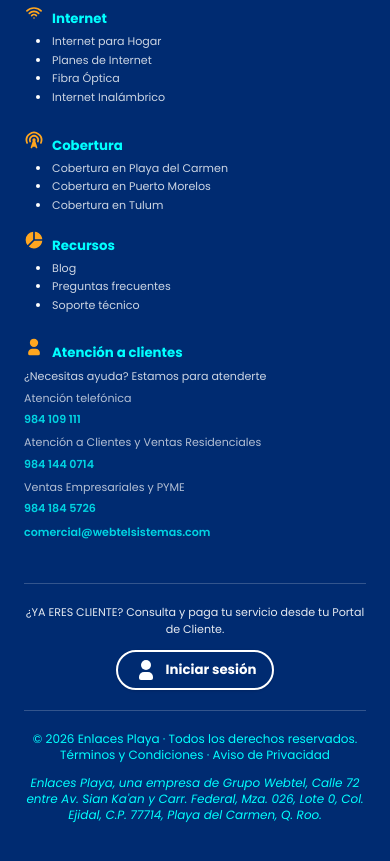
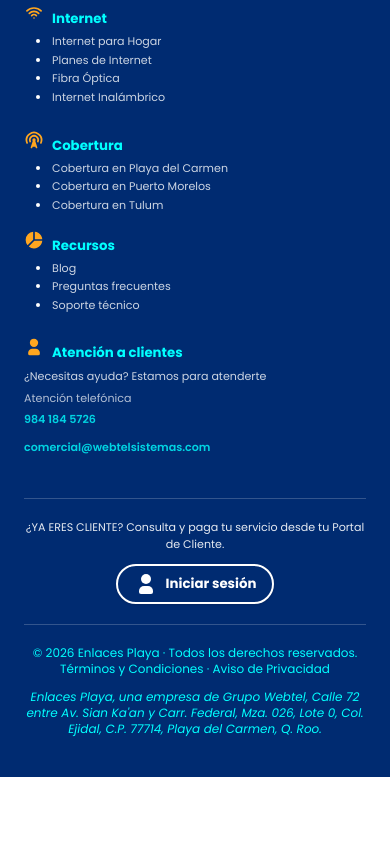
Before and after one commit to Munyaal/enlaces-website, an Astro site: page / in a window 390 px wide. Shown: the part 7816-8677 px from the top of the page. After the commit the page ends 8593 px from the top, so only its background shows below. Built offline with nearby package versions, Linux system fonts and the light colour scheme; Astro itself is replaced by a stand-in of ours.

Commit message:
chore(contact): unifica telefono y WhatsApp en 984 184 5726
- Footer y enlaces de atencion con un solo numero.
- JSON-LD de Organization actualizado.
- Completa Navbar, PhoneCTAButton y WhyChooseUs.

```diff
--- a/src/components/layout/CustomerServiceHyperlinks.astro
+++ b/src/components/layout/CustomerServiceHyperlinks.astro
@@ -7,23 +7,12 @@ const atencion = {
   intro: "¿Necesitas ayuda? Estamos para atenderte",
 };
 
-const atencionTelefonica = buildContact(
-  "Atención telefónica",
-  "984 109 111",
-  "tel",
-);
-
-const atencionClientesVentasResidenciales = buildContact(
-  "Atención a Clientes y Ventas Residenciales",
-  "984 144 0714",
-  "tel",
-);
-
-const ventasEmpresarialesPYME = buildContact(
-  "Ventas Empresariales y PYME",
-  "984 184 5726",
-  "tel",
-);
+// Un único número para todos los canales telefónicos del footer.
+const atencionTelefonica = {
+  label: "Atención telefónica",
+  value: "984 184 5726",
+  href: "tel:+529841845726",
+};
 
 const correo = buildContact("comercial@webtelsistemas.com", "comercial@webtelsistemas.com", "mailto");
 ---
@@ -52,30 +41,6 @@ const correo = buildContact("comercial@webtelsistemas.com", "comercial@webtelsis
   </div>
 
   <div>
-    <p class="paragraph-xs text-light/70">
-      {atencionClientesVentasResidenciales.label}
-    </p>
-    <a
-      href={atencionClientesVentasResidenciales.href}
-      aria-label={`Llamar a ${atencionClientesVentasResidenciales.label}: ${atencionClientesVentasResidenciales.value}`}
-      class="paragraph-xs font-semibold text-accent/80 transition-colors hover:text-accent focus-visible:outline-none focus-visible:underline"
-    >
-      {atencionClientesVentasResidenciales.value}
-    </a>
-  </div>
-
-  <div>
-    <p class="paragraph-xs text-light/70">
-      {ventasEmpresarialesPYME.label}
-    </p>
-    <a
-      href={ventasEmpresarialesPYME.href}
-      aria-label={`Llamar a ${ventasEmpresarialesPYME.label}: ${ventasEmpresarialesPYME.value}`}
-      class="paragraph-xs font-semibold text-accent/80 transition-colors hover:text-accent focus-visible:outline-none focus-visible:underline"
-    >
-      {ventasEmpresarialesPYME.value}
-    </a>
-    <br />
     <a
       href={correo.href}
       aria-label={`Enviar correo a ${correo.label}: ${correo.value}`}
--- a/src/pages/index.astro
+++ b/src/pages/index.astro
@@ -28,7 +28,7 @@ const jsonLd = {
       "logo": "https://enlacesplaya.com.mx/images/logos/logo-enlacesplaya.webp",
       "description": description,
       "email": "hola@enlacesplaya.com.mx",
-      "telephone": "+52-984-144-0714",
+      "telephone": "+52-984-184-5726",
       "address": {
         "@type": "PostalAddress",
         "addressLocality": "Playa del Carmen",
```
